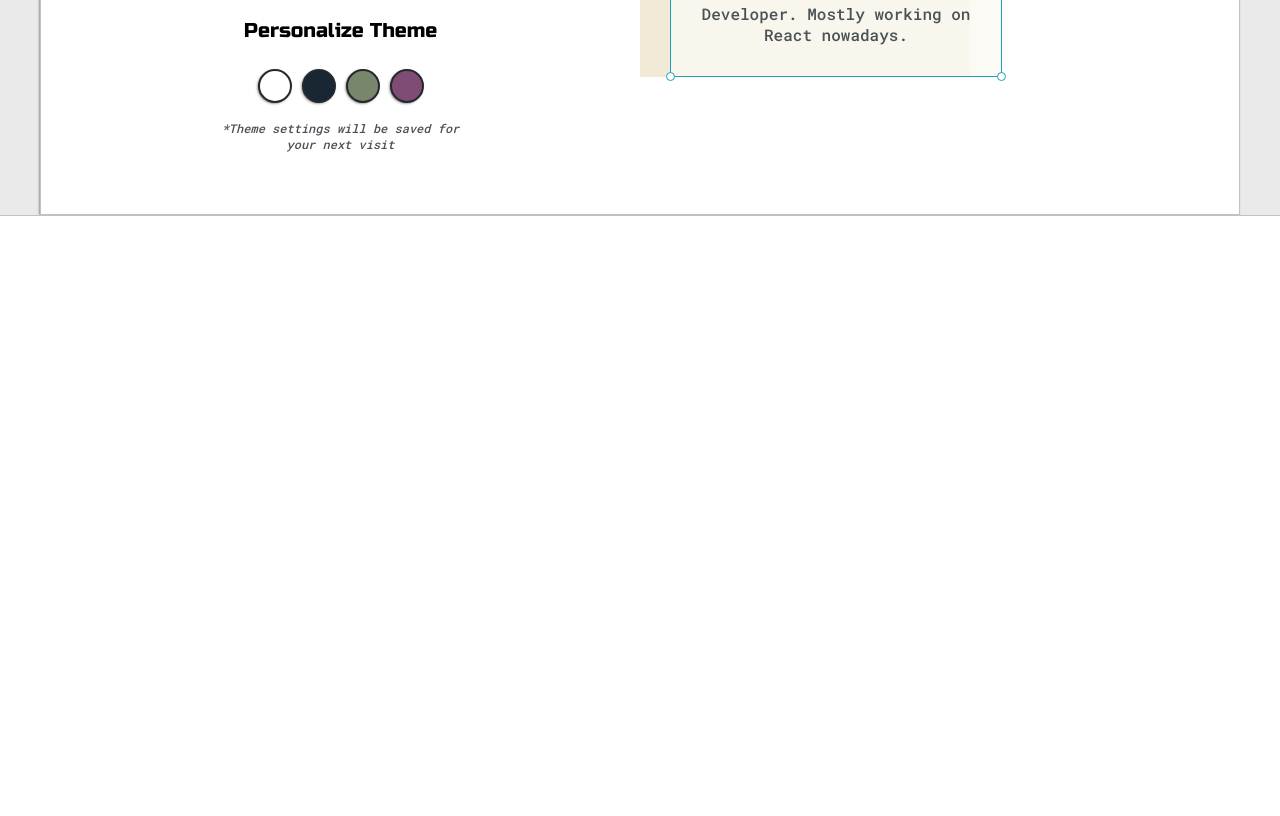
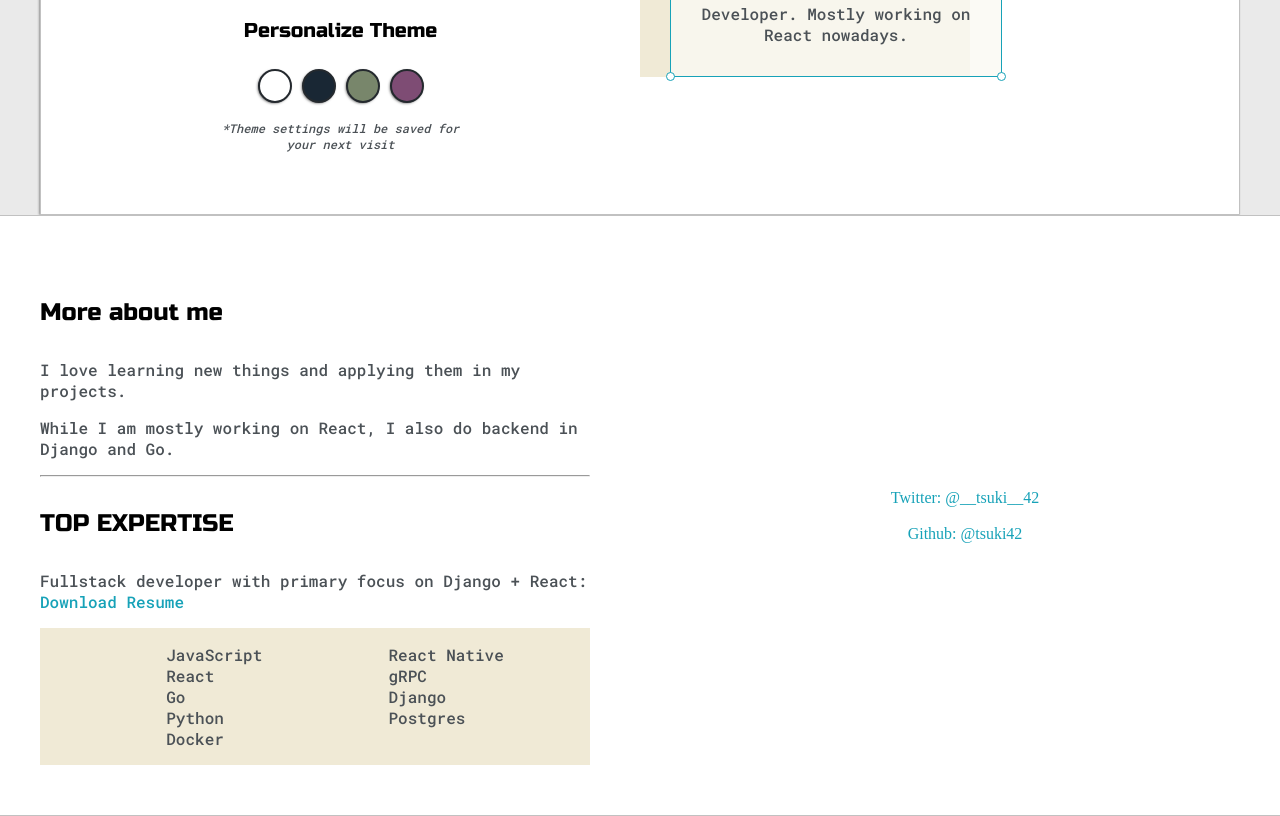
Before and after one commit to tometo-dev/tsuki42, a Gatsby site: page / in a window 1280 px wide. Shown: the part 479-1295 px from the top of the page. Before the commit the page ends 800 px from the top, so only its background shows below. Built offline with nearby package versions, Linux system fonts and the light colour scheme; Gatsby itself is replaced by a stand-in of ours.

Commit message:
Adds about section

```diff
--- /dev/null
+++ b/src/components/about.jsx
@@ -0,0 +1,82 @@
+import React from "react"
+import styled from "styled-components"
+import { Section2, MainContainer } from "components/sections"
+
+const AboutWrapper = styled.div`
+  display: grid;
+  grid-template-columns: repeat(auto-fit, minmax(320px, 1fr));
+  padding-bottom: 50px;
+  padding-top: 50px;
+  gap: 100px;
+`
+
+const SkillsWrapper = styled.div`
+  display: flex;
+  justify-content: space-evenly;
+  background-color: var(--previewShadow);
+`
+
+const SocialLinks = styled.div`
+  display: grid;
+  align-content: center;
+  text-align: center;
+`
+
+const About = () => {
+  return (
+    <Section2>
+      <MainContainer>
+        <AboutWrapper>
+          <div>
+            <h4>More about me</h4>
+
+            <p>I love learning new things and applying them in my projects.</p>
+
+            <p>
+              While I am mostly working on React, I also do backend in Django
+              and Go.
+            </p>
+
+            <hr />
+
+            <h4>TOP EXPERTISE</h4>
+
+            <p>
+              Fullstack developer with primary focus on Django + React:{" "}
+              <a target="_blank" href="resume.pdf">
+                Download Resume
+              </a>
+            </p>
+            <SkillsWrapper>
+              <ul>
+                <li>JavaScript</li>
+                <li>React</li>
+                <li>Go</li>
+                <li>Python</li>
+                <li>Docker</li>
+              </ul>
+
+              <ul>
+                <li>React Native</li>
+                <li>gRPC</li>
+                <li>Django</li>
+                <li>Postgres</li>
+              </ul>
+            </SkillsWrapper>
+          </div>
+          <SocialLinks>
+            <a target="_blank" href="https://twitter.com/__tsuki__42">
+              Twitter: @__tsuki__42
+            </a>
+            <br />
+            <a target="_blank" href="https://github.com/tsuki42">
+              Github: @tsuki42
+            </a>
+          </SocialLinks>
+        </AboutWrapper>
+      </MainContainer>
+    </Section2>
+  )
+}
+
+export default About
--- a/src/pages/index.js
+++ b/src/pages/index.js
@@ -1,7 +1,8 @@
 import React from "react"
+import SEO from "components/seo"
 import GlobalStyles from "components/global-styles"
 import Navigation from "components/navigation"
-import SEO from "components/seo"
+import About from "components/about"
 
 const Home = () => {
   return (
@@ -9,6 +10,7 @@ const Home = () => {
       <GlobalStyles />
       <div>
         <Navigation />
+        <About />
       </div>
     </>
   )
```
